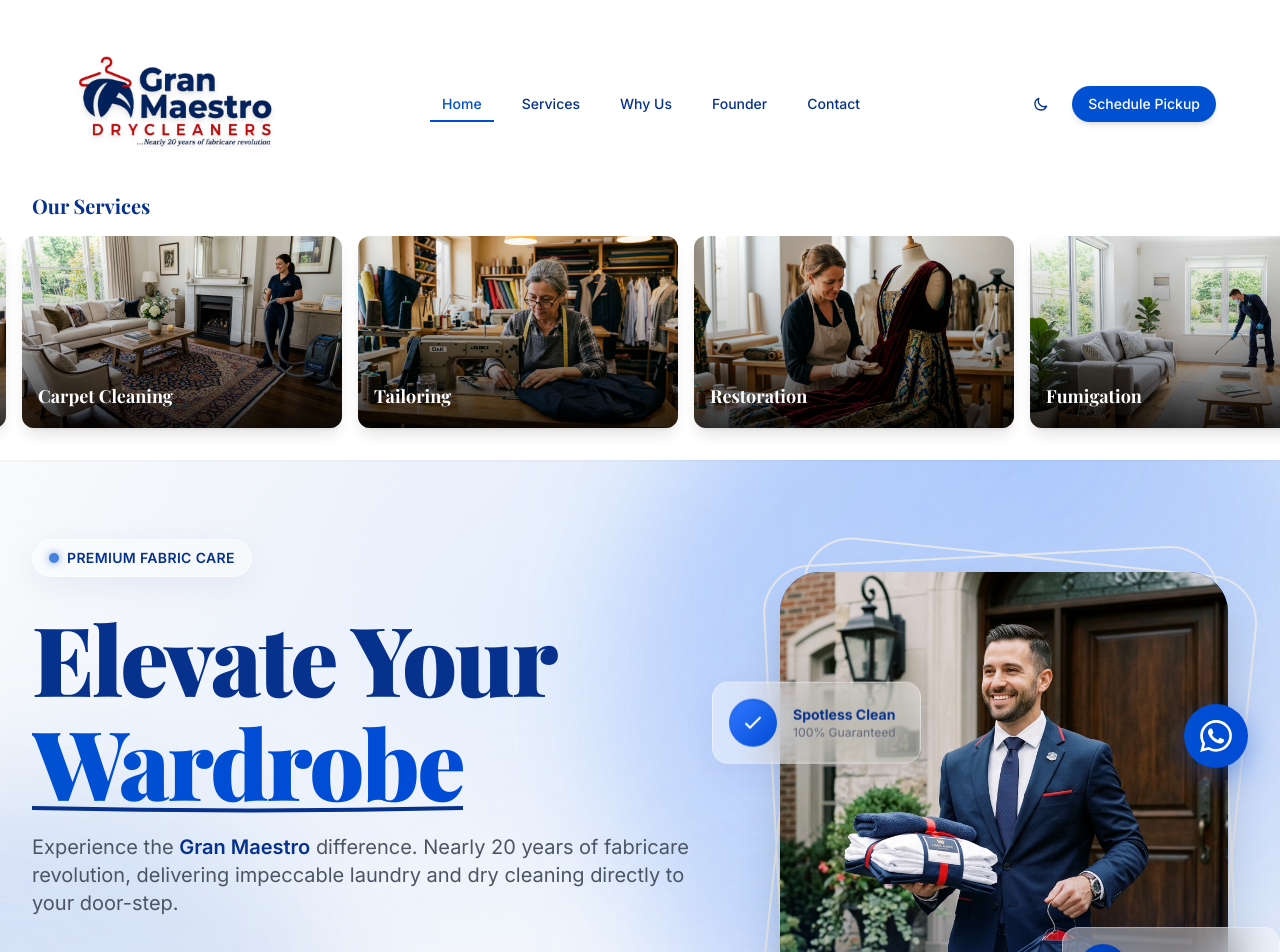
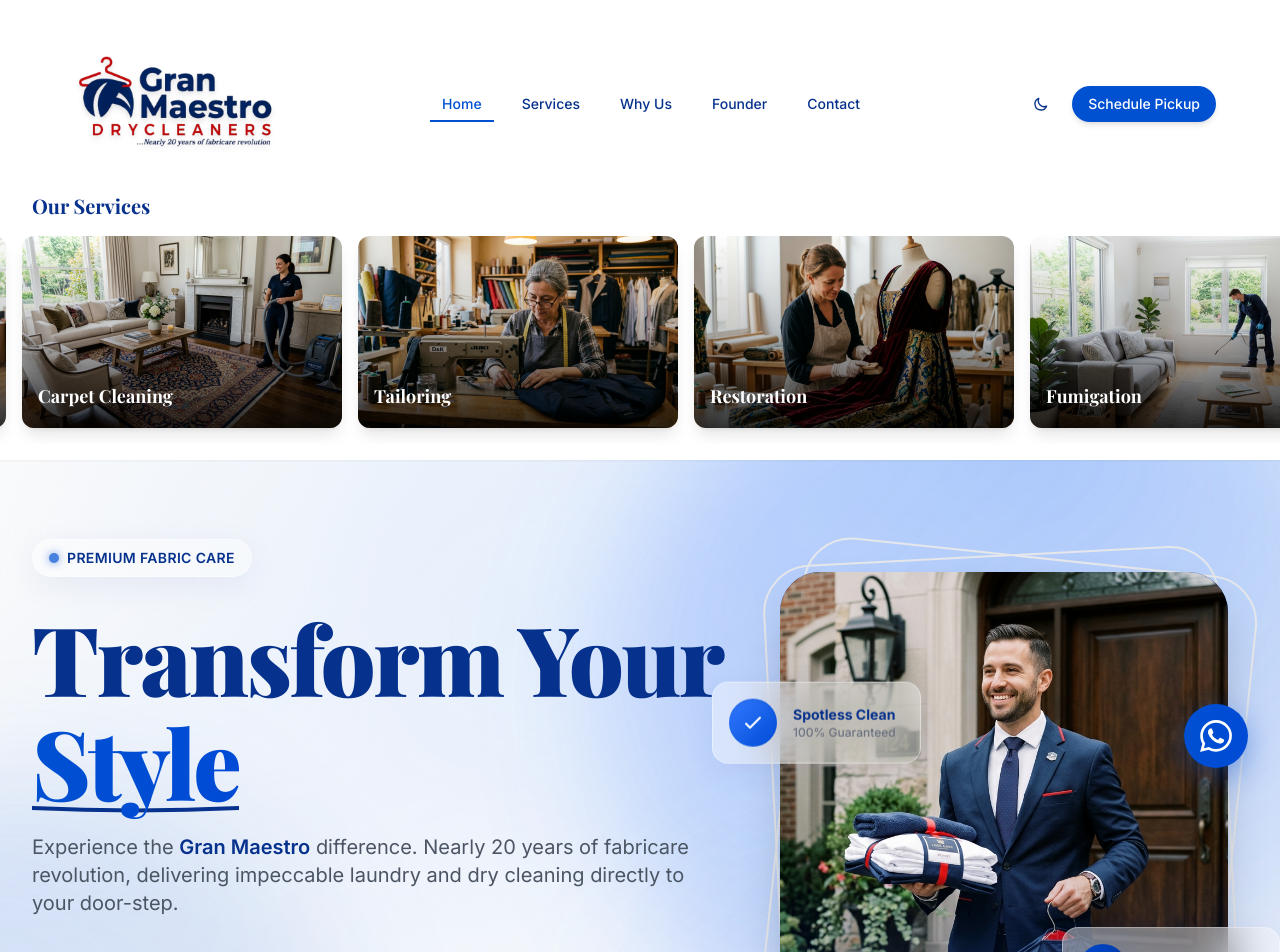
Before and after one commit to Mikempre/GMDC, a React (Vite) app: page / in a window 1280 px wide. Shown: the top 952 px of the page. Built offline with nearby package versions, Linux system fonts and the light colour scheme; a web font is replaced by a local one.

Commit message:
style: change hero text to Transform Your Style

```diff
--- a/src/sections/Hero.tsx
+++ b/src/sections/Hero.tsx
@@ -35,10 +35,10 @@ export const Hero: React.FC = () => {
             transition={{ duration: 0.8, delay: 0.1, ease: "easeOut" }}
             className="text-5xl sm:text-6xl md:text-7xl lg:text-7xl xl:text-8xl font-serif font-black text-brandBlue-900 dark:text-white tracking-tight leading-[1.05] mb-6"
           >
-            Elevate Your <br className="hidden md:block"/>
+            Transform Your <br className="hidden md:block"/>
             <span className="relative inline-block mt-2">
               <span className="relative z-10 text-transparent bg-clip-text bg-gradient-to-r from-brandBlue-500 to-brandBlue-600 dark:from-brandBlue-400 dark:to-brandBlue-500">
-                Wardrobe
+                Style
               </span>
               <motion.svg
                 initial={{ pathLength: 0, opacity: 0 }}
```
